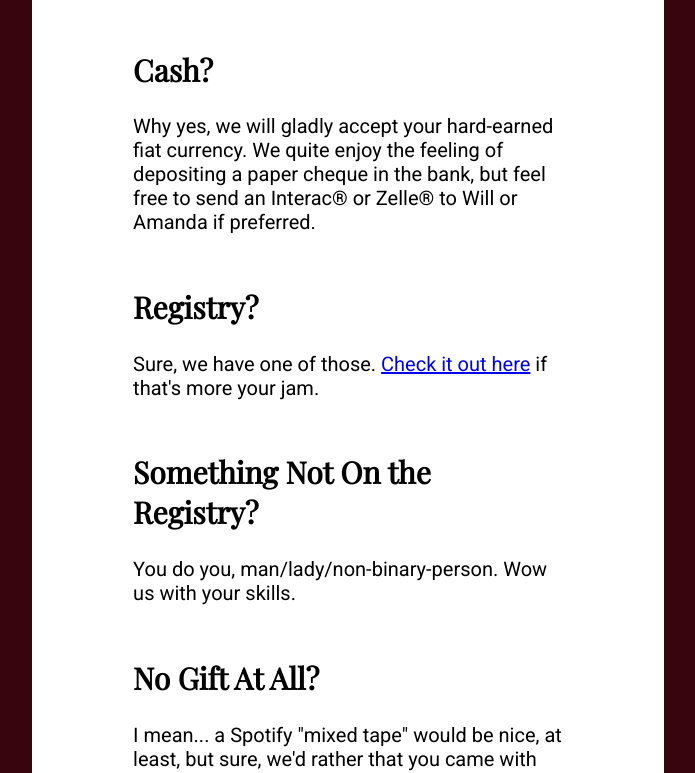
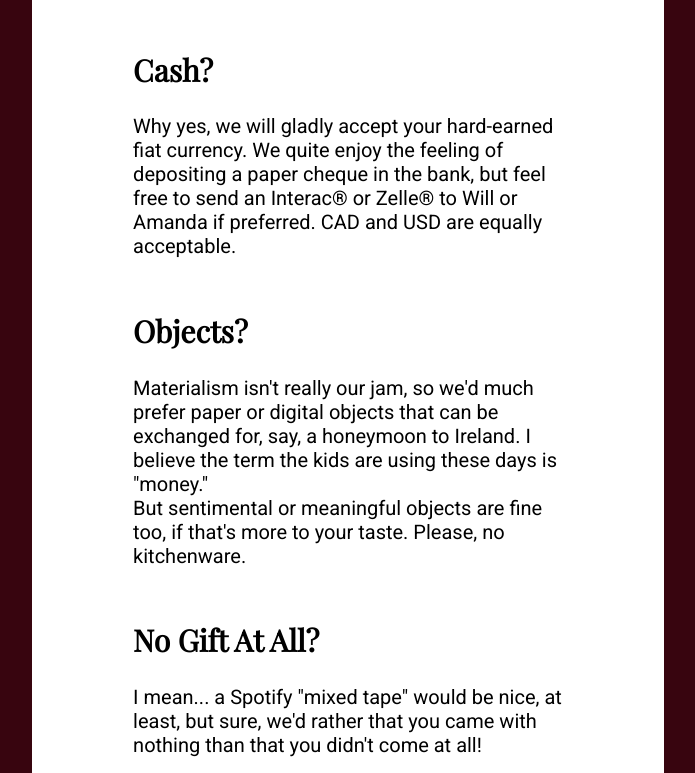
Before and after one commit to willandmandy/willandmandy.github.io, a plain HTML site: page registry.html in a window 1280 px wide. Shown: the part 733-1506 px from the top of the page, without its empty margins (292-987 px from the left). Drawn offline with nearby package versions, Linux system fonts and the light colour scheme.

Commit message:
Update registry.html

```diff
--- a/registry.html
+++ b/registry.html
@@ -30,13 +30,11 @@
       <h1>Gifts</h1>
 
       <h2>Cash?</h2>
-      <p>Why yes, we will gladly accept your hard-earned fiat currency. We quite enjoy the feeling of depositing a paper cheque in the bank, but feel free to send an Interac&reg; or Zelle&reg; to Will or Amanda if preferred.</p>
+      <p>Why yes, we will gladly accept your hard-earned fiat currency. We quite enjoy the feeling of depositing a paper cheque in the bank, but feel free to send an Interac&reg; or Zelle&reg; to Will or Amanda if preferred. CAD and USD are equally acceptable.</p>
 
-      <h2>Registry?</h2>
-      <p>Sure, we have one of those. <a href="Registry">Check it out here</a> if that's more your jam.</p>
-
-      <h2>Something Not On the Registry?</h2>
-      <p>You do you, man/lady/non-binary-person. Wow us with your skills.</p>
+      <h2>Objects?</h2>
+      <p>Materialism isn't really our jam, so we'd much prefer paper or digital objects that can be exchanged for, say, a honeymoon to Ireland. I believe the term the kids are using these days is "money."<br />
+	    But sentimental or meaningful objects are fine too, if that's more to your taste. Please, no kitchenware.</p>
 
       <h2>No Gift At All?</h2>
       <p>I mean... a Spotify "mixed tape" would be nice, at least, but sure, we'd rather that you came with nothing than that you didn't come at all!</p>
```
